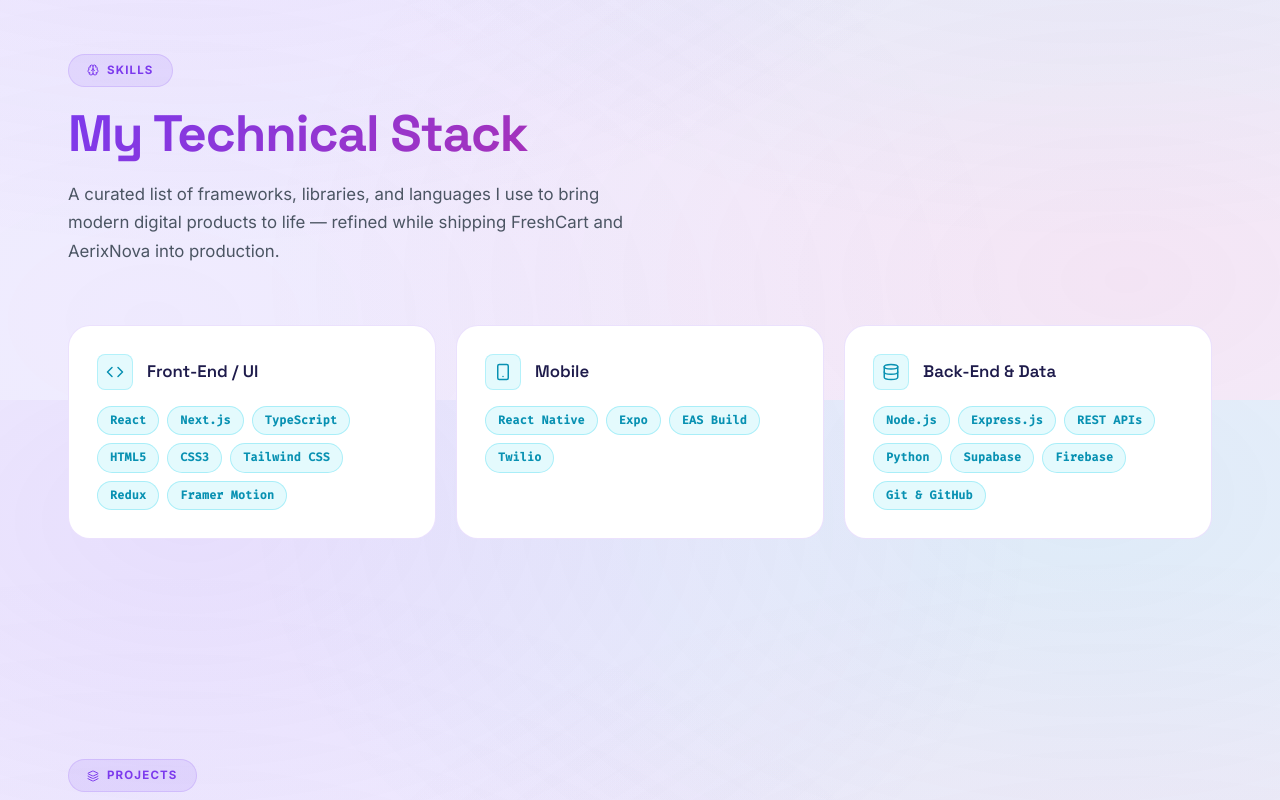
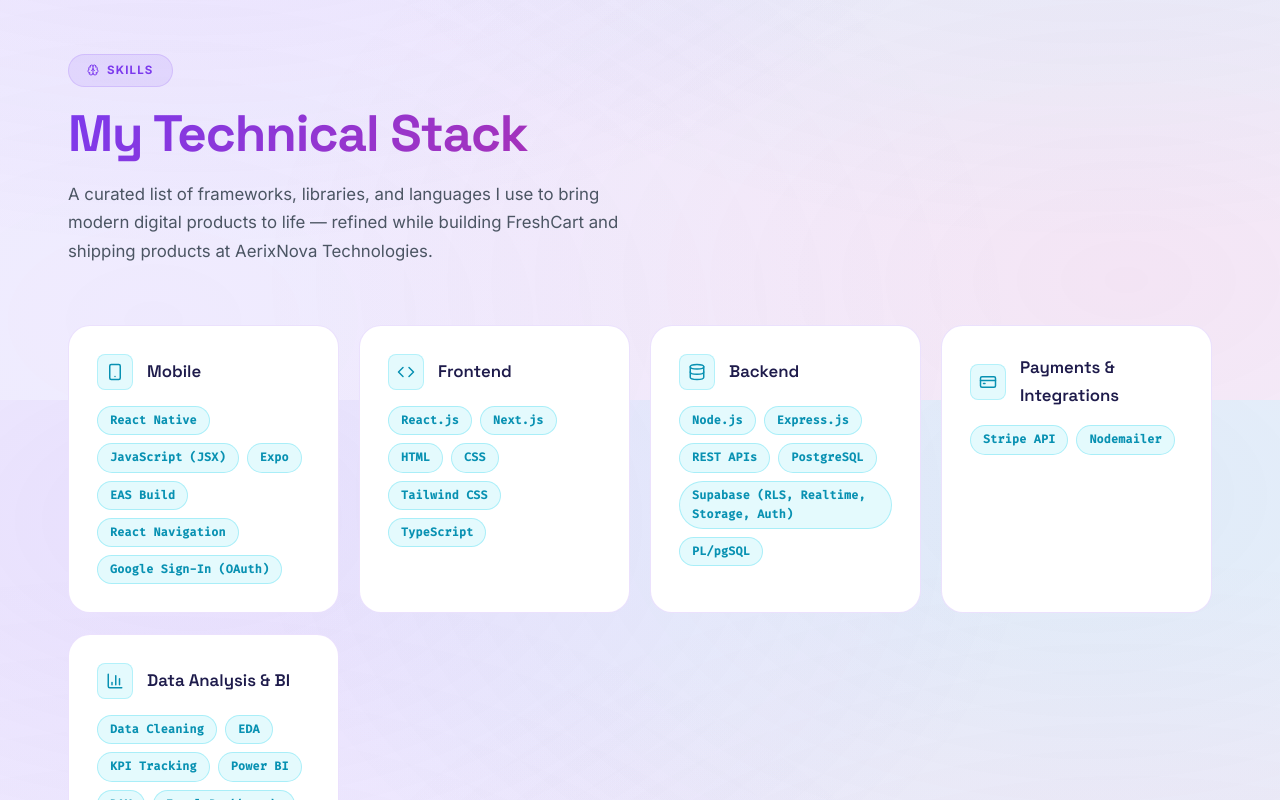
Before and after one commit to Aadhi153/portfolio, a React (Vite) app: page / in a window 1280 px wide. Shown: the part 2000-2800 px from the top of the page. Built offline with nearby package versions, Linux system fonts and the light colour scheme.

Commit message:
feat: implement core portfolio components including experience, contact, projects, and dashboard modules

```diff
--- a/src/components/Projects.css
+++ b/src/components/Projects.css
@@ -110,6 +110,22 @@
   pointer-events: none;
 }
 
+.project-card__status {
+  position: absolute;
+  top: 14px;
+  right: 14px;
+  z-index: 2;
+  background: rgba(139,92,246,0.85);
+  color: #fff;
+  font-size: 0.7rem;
+  font-weight: 700;
+  letter-spacing: 0.04em;
+  text-transform: uppercase;
+  padding: 5px 12px;
+  border-radius: 999px;
+  backdrop-filter: blur(6px);
+}
+
 /* Content */
 .project-card__content {
   padding: 24px;
--- a/src/components/Projects.jsx
+++ b/src/components/Projects.jsx
@@ -14,34 +14,23 @@ const projects = [
   {
     id: 'freshcart',
     title: 'FreshCart',
+    status: 'In Progress',
     description:
-      'Full-stack grocery ecommerce monorepo (~41K lines, 179 files) spanning a Next.js web app, React Native mobile app, and admin panel, backed by Supabase. Features OTP-only authentication (Twilio for phone, Supabase mailer for email), a complete shop/cart/checkout flow, and an admin dashboard.',
-    image: '/freshcart.png',
-    tags: ['Next.js', 'React Native', 'Supabase', 'TypeScript', 'Expo'],
-    tagColors: ['', 'cyan', 'pink', '', ''],
+      'Full-stack e-commerce platform of four applications — web storefront, admin dashboard, mobile app, and backend API — built as a monorepo with shared TypeScript packages. Designed a PostgreSQL schema in Supabase with 16 migrations and Row-Level Security policies, and implemented OTP-based authentication via Twilio alongside Stripe API payment processing for checkout.',
+    image: '/ecommerce.png',
+    tags: ['TypeScript', 'Next.js', 'React Native', 'Node.js', 'PostgreSQL', 'Supabase', 'Stripe API'],
+    tagColors: ['', 'cyan', 'pink', '', '', 'cyan', 'pink'],
     accent: '#34d399',
     demo: null,
-    github: null,
+    github: 'https://github.com/Aadhi153/FreshCart--Ecom',
   },
   {
-    id: 'expense-tracker',
-    title: 'Expense Tracker App',
+    id: 'pizza-sales-dashboard',
+    title: 'Pizza Sales Dashboard',
     description:
-      'A feature-rich personal finance app built with React Native & Firebase. Track spending, set budgets, visualize trends with interactive charts, and get smart saving insights — all in real time.',
-    image: '/expense-tracker.png',
-    tags: ['React Native', 'Firebase', 'Expo', 'Redux'],
-    tagColors: ['', 'cyan', 'pink', ''],
-    accent: '#8b5cf6',
-    demo: null,
-    github: null,
-  },
-  {
-    id: 'dashboard-app',
-    title: 'Patient Wait List Analysis',
-    description:
-      'A comprehensive healthcare analytics dashboard built to analyze patient wait lists. Features include multi-dimensional filtering, specialty ranking, and trend analysis — originally modeled from Power BI insights.',
+      'An interactive business dashboard built during my data analyst internship, with DAX-driven KPI reports, drill-down filters, and sales trend analysis across pizza categories, order volume, and monthly revenue — modeled from Power BI insights.',
     image: '/dashboard.png',
-    tags: ['React', 'Power BI', 'Data Analysis', 'Recharts'],
+    tags: ['Power BI', 'DAX', 'Data Analysis', 'Excel'],
     tagColors: ['', 'cyan', 'pink', ''],
     accent: '#ec4899',
     demo: '#',
@@ -54,7 +43,7 @@ function ProjectCard({ project, index, onShowDashboard }) {
   const tilt = useTilt({ strength: 7, lift: 18, scale: 1.02 })
 
   const handleDemoClick = (e) => {
-    if (project.id === 'dashboard-app') {
+    if (project.id === 'pizza-sales-dashboard') {
       e.preventDefault();
       onShowDashboard();
     }
@@ -65,7 +54,7 @@ function ProjectCard({ project, index, onShowDashboard }) {
     tilt.ref.current = node
   }
 
-  const hasDemo = Boolean(project.demo) || project.id === 'dashboard-app'
+  const hasDemo = Boolean(project.demo) || project.id === 'pizza-sales-dashboard'
   const hasGithub = Boolean(project.github)
 
   return (
@@ -109,6 +98,7 @@ function ProjectCard({ project, index, onShowDashboard }) {
           </div>
         </div>
         <div className="project-card__number">0{index + 1}</div>
+        {project.status && <div className="project-card__status">{project.status}</div>}
       </div>
 
       {/* Content */}
--- a/src/components/Skills.css
+++ b/src/components/Skills.css
@@ -15,7 +15,7 @@
 /* Category cards grid */
 .skills__categories-list {
   display: grid;
-  grid-template-columns: repeat(3, 1fr);
+  grid-template-columns: repeat(auto-fit, minmax(260px, 1fr));
   gap: 20px;
   align-items: stretch;
 }
--- a/src/components/Skills.jsx
+++ b/src/components/Skills.jsx
@@ -1,28 +1,38 @@
 import { useInView } from 'react-intersection-observer'
 import { motion } from 'framer-motion'
-import { Brain, Code, Database, Smartphone } from 'lucide-react'
+import { Brain, Code, Database, Smartphone, CreditCard, BarChart3 } from 'lucide-react'
 import useTilt from '../hooks/useTilt'
 import './Skills.css'
 
 const CORE_SKILLS = new Set([
-  'React', 'Next.js', 'TypeScript', 'Tailwind CSS', 'React Native', 'Node.js', 'Supabase',
+  'React Native', 'React.js', 'Next.js', 'TypeScript', 'Node.js', 'Supabase (RLS, Realtime, Storage, Auth)', 'Power BI',
 ])
 
 const categories = [
   {
-    icon: <Code size={18} />,
-    title: 'Front-End / UI',
-    tags: ['React', 'Next.js', 'TypeScript', 'HTML5', 'CSS3', 'Tailwind CSS', 'Redux', 'Framer Motion'],
+    icon: <Smartphone size={18} />,
+    title: 'Mobile',
+    tags: ['React Native', 'JavaScript (JSX)', 'Expo', 'EAS Build', 'React Navigation', 'Google Sign-In (OAuth)'],
   },
   {
-    icon: <Smartphone size={18} />,
-    title: 'Mobile',
-    tags: ['React Native', 'Expo', 'EAS Build', 'Twilio'],
+    icon: <Code size={18} />,
+    title: 'Frontend',
+    tags: ['React.js', 'Next.js', 'HTML', 'CSS', 'Tailwind CSS', 'TypeScript'],
   },
   {
     icon: <Database size={18} />,
-    title: 'Back-End & Data',
-    tags: ['Node.js', 'Express.js', 'REST APIs', 'Python', 'Supabase', 'Firebase', 'Git & GitHub'],
+    title: 'Backend',
+    tags: ['Node.js', 'Express.js', 'REST APIs', 'PostgreSQL', 'Supabase (RLS, Realtime, Storage, Auth)', 'PL/pgSQL'],
+  },
+  {
+    icon: <CreditCard size={18} />,
+    title: 'Payments & Integrations',
+    tags: ['Stripe API', 'Nodemailer'],
+  },
+  {
+    icon: <BarChart3 size={18} />,
+    title: 'Data Analysis & BI',
+    tags: ['Data Cleaning', 'EDA', 'KPI Tracking', 'Power BI', 'DAX', 'Excel Dashboards'],
   },
 ]
 
@@ -106,7 +116,7 @@ export default function Skills() {
           <motion.h2 className="section-title" variants={fadeUp}>My Technical Stack</motion.h2>
           <motion.p className="section-subtitle" variants={fadeUp}>
             A curated list of frameworks, libraries, and languages I use to bring modern digital
-            products to life — refined while shipping FreshCart and AerixNova into production.
+            products to life — refined while building FreshCart and shipping products at AerixNova Technologies.
           </motion.p>
         </motion.div>
 
```
